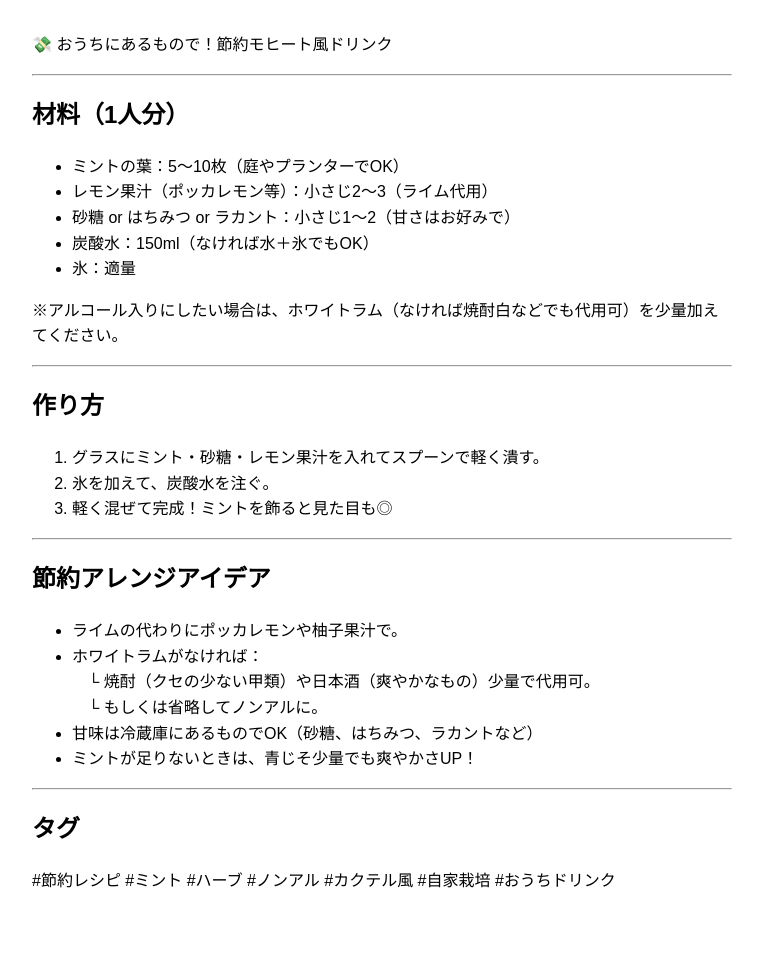
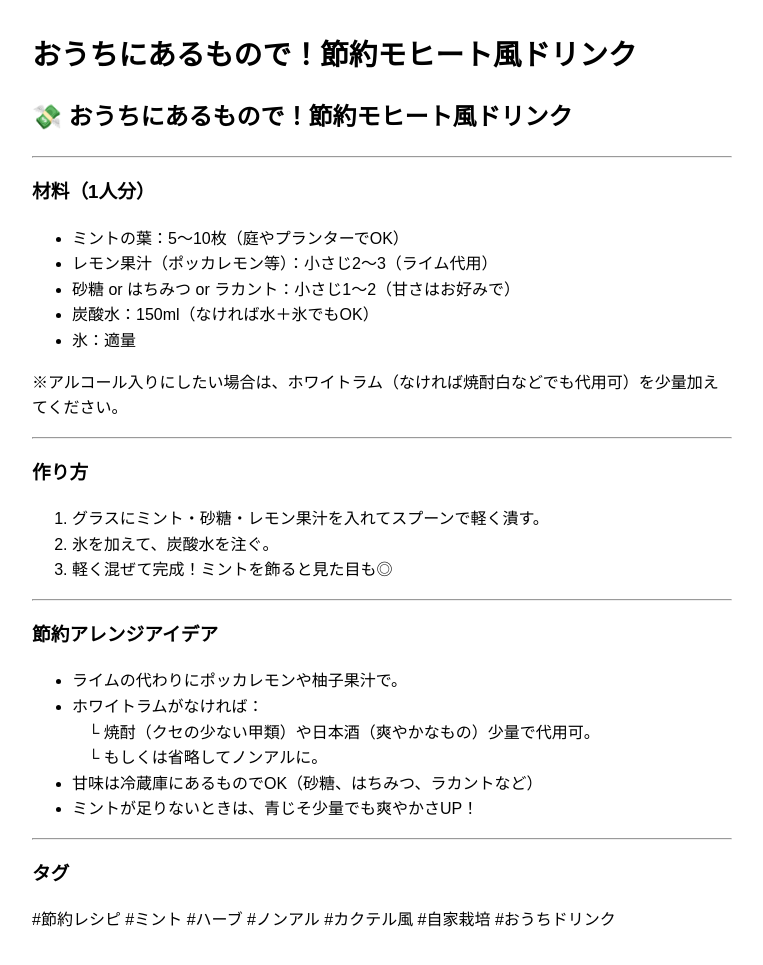
Before and after one commit to hitomisty/healthyrecipes, a Jekyll site: the page built from mojito_economy_version.md, in a window 1280 px wide. Shown: the whole page, without its empty margins (258-1021 px from the left). Built offline with Jekyll 4.4.1, drawn with Linux system fonts in a browser that asks for light colours; our own code applies the rules of GitHub Pages for plain Markdown files; before the commit the page ends 926 px from its top, so only the background shows below that.

Commit message:
Update mojito_economy_version.md

```diff
--- a/mojito_economy_version.md
+++ b/mojito_economy_version.md
@@ -1,8 +1,13 @@
-💸 おうちにあるもので！節約モヒート風ドリンク
+---
+layout: default
+title: おうちにあるもので！節約モヒート風ドリンク
+---
+
+## 💸 おうちにあるもので！節約モヒート風ドリンク
 
 ---
 
-## 材料（1人分）
+### 材料（1人分）
 
 - ミントの葉：5〜10枚（庭やプランターでOK）
 - レモン果汁（ポッカレモン等）：小さじ2〜3（ライム代用）
@@ -14,7 +19,7 @@
 
 ---
 
-## 作り方
+### 作り方
 
 1. グラスにミント・砂糖・レモン果汁を入れてスプーンで軽く潰す。
 2. 氷を加えて、炭酸水を注ぐ。
@@ -22,7 +27,7 @@
 
 ---
 
-## 節約アレンジアイデア
+### 節約アレンジアイデア
 
 - ライムの代わりにポッカレモンや柚子果汁で。
 - ホワイトラムがなければ：
@@ -33,5 +38,5 @@
 
 ---
 
-## タグ
+### タグ
 #節約レシピ #ミント #ハーブ #ノンアル #カクテル風 #自家栽培 #おうちドリンク
```
